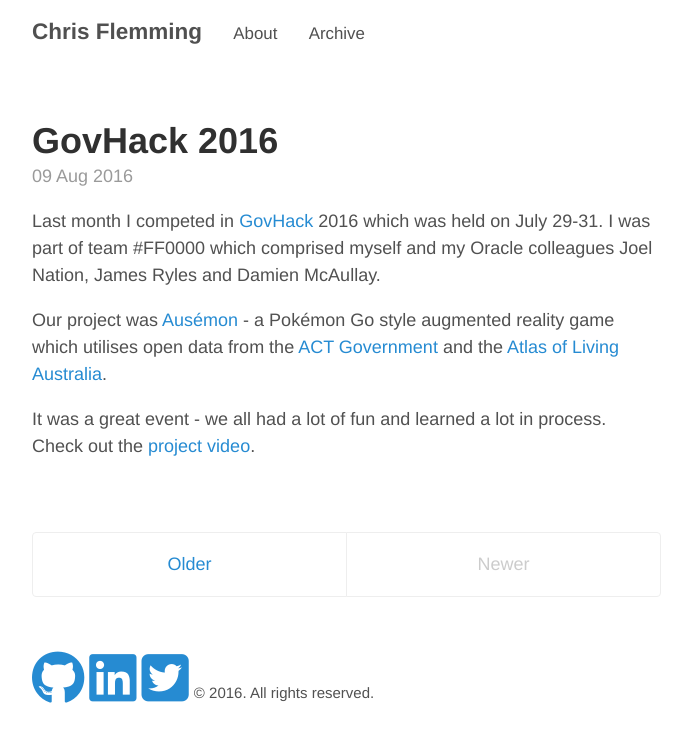
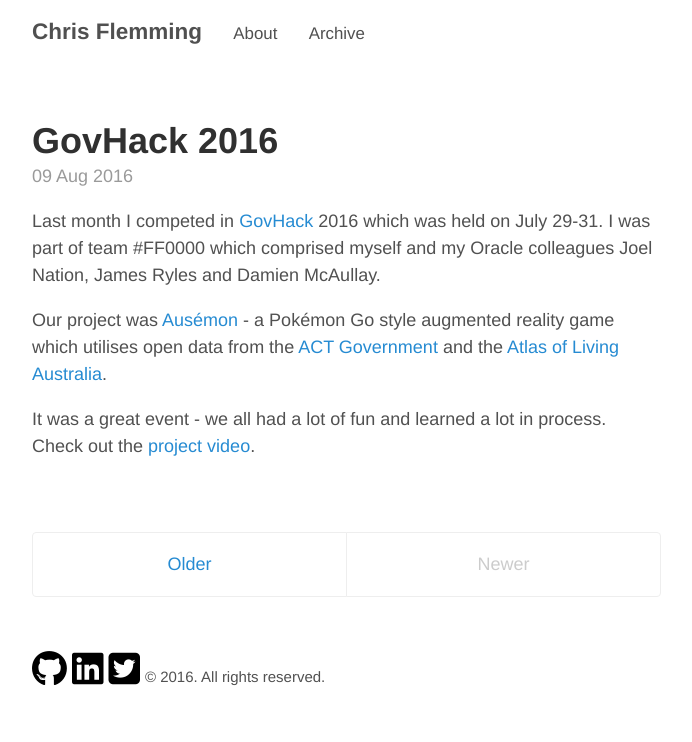
Before and after one commit to chrisflemming/chrisflemming.github.io, a Jekyll site: the page built from index.html, in a window 1280 px wide. Shown: the top 742 px of the page, without its empty margins (293-985 px from the left). Built offline with Jekyll 4.4.1, drawn with Linux system fonts in a browser that asks for light colours; nearby versions of some CDN libraries; the list of posts is cut into pages by our own code.

Commit message:
More formatting of footer and social media buttons.

```diff
--- a/_layouts/default.html
+++ b/_layouts/default.html
@@ -22,10 +22,11 @@
       </main>
 
       <footer class="footer">
-        <a href="https://github.com/chrisflemming"><i class="fa fa-github fa-3x" aria-hidden="true"></i></a>
-        <a href="https://au.linkedin.com/pub/chris-flemming/a/58a/653"><i class="fa fa-linkedin-square fa-3x" aria-hidden="true"></i></a>
-        <a href="https://twitter.com/chris_flemming"><i class="fa fa-twitter-square fa-3x" aria-hidden="true"></i></i></a>
-        <small>
+        <a href="https://github.com/chrisflemming"><i class="fa fa-github fa-2x" aria-hidden="true" style="color:black"></i></a>
+        <a href="https://au.linkedin.com/pub/chris-flemming/a/58a/653"><i class="fa fa-linkedin-square fa-2x" aria-hidden="true" style="color:black"></i></a>
+        <a href="https://twitter.com/chris_flemming"><i class="fa fa-twitter-square fa-2x" aria-hidden="true" style="color:black"></i></i></a>
+
+        <small align="right">
           &copy; <time datetime="{{ site.time | date_to_xmlschema }}">{{ site.time | date: '%Y' }}</time>. All rights reserved.
         </small>
       </footer>
```
